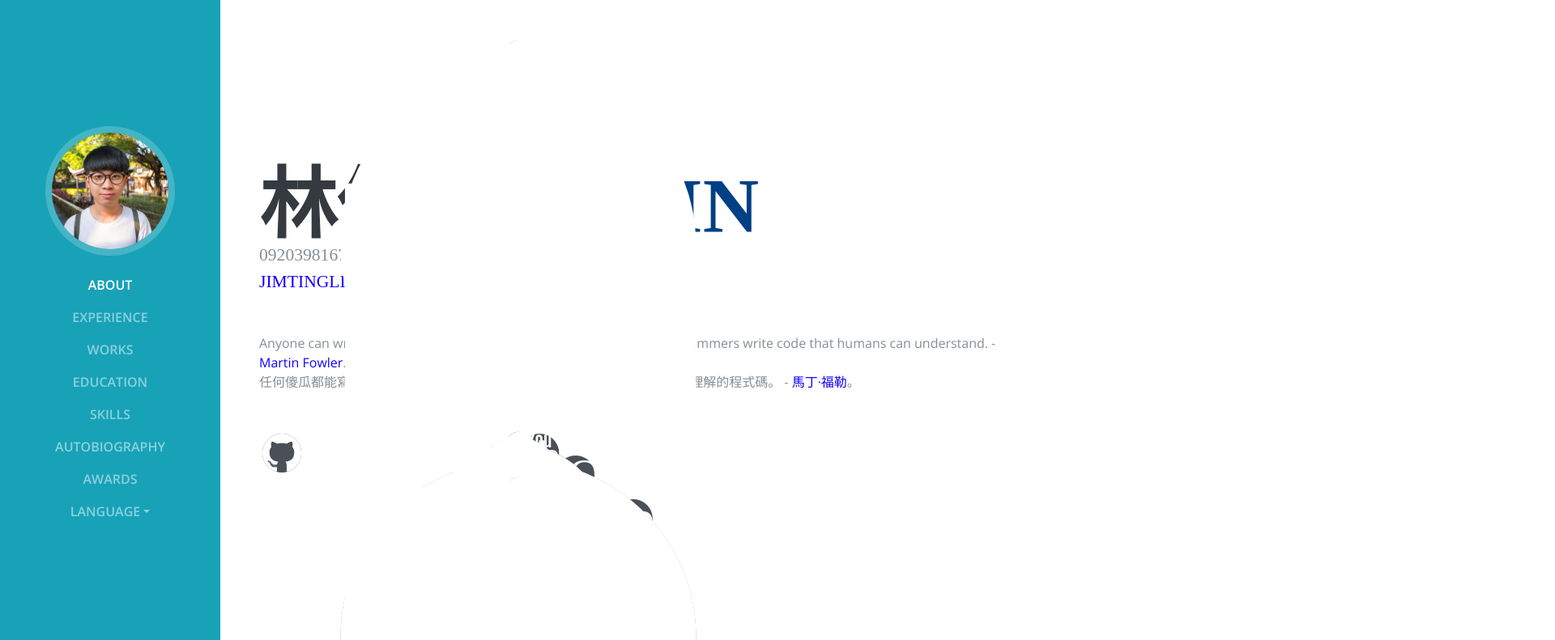
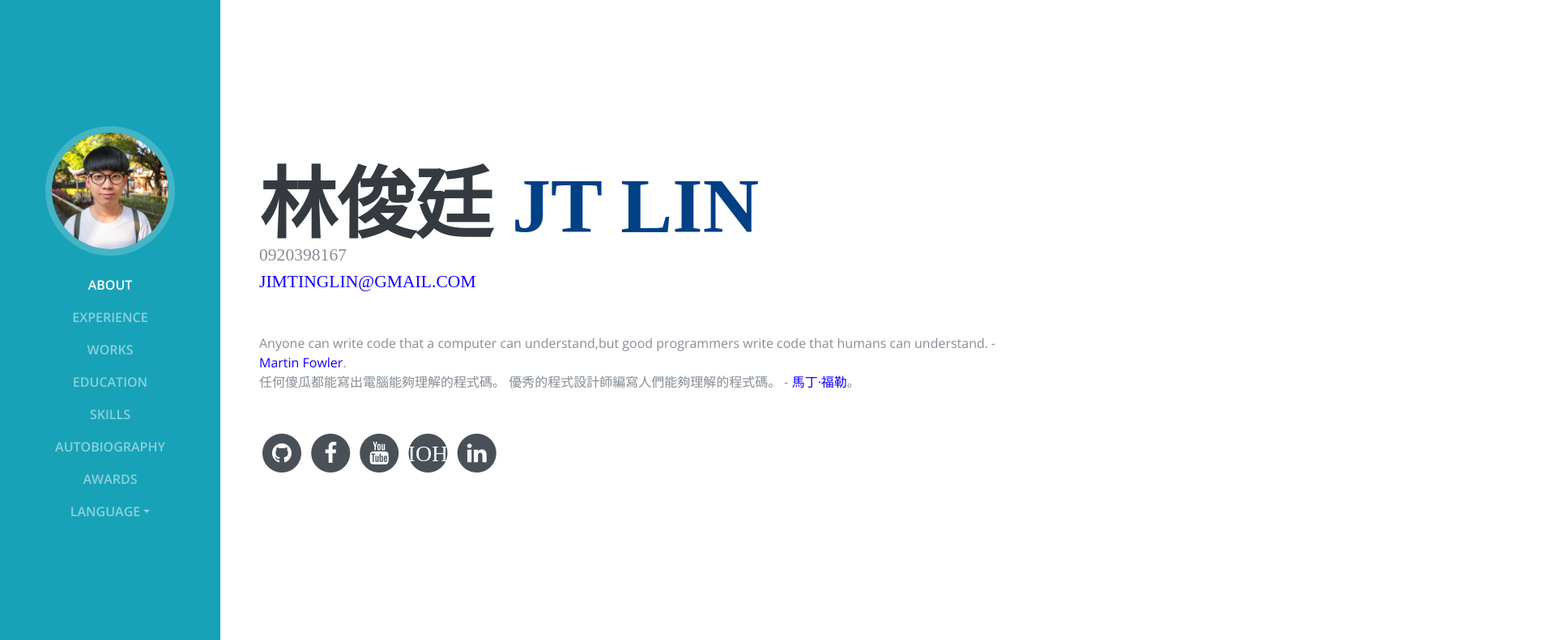
Before and after one commit to jimting/jimting.github.io, a plain HTML site: page Resume/index.html in a window 1280 px wide. Shown: the top 791 px of the page at 81% size, 1920 px wide, since content can reach past the window. Drawn offline with nearby package versions, Linux system fonts and the light colour scheme; a web font is replaced by a local one.

Commit message:
Update the elements <i/> to <i></i> to fix the layout problem.

```diff
--- a/Resume/index.html
+++ b/Resume/index.html
@@ -78,32 +78,32 @@
 						<li class="list-inline-item">
 							<a href="https://github.com/jimting">
 								<span class="fa-stack fa-lg">
-									<i class="fa fa-circle fa-stack-2x"/>
-									<i class="fa fa-github fa-stack-1x fa-inverse"/>
+									<i class="fa fa-circle fa-stack-2x"></i>
+									<i class="fa fa-github fa-stack-1x fa-inverse"></i>
 								</span>
 							</a>
 							<a href="https://www.facebook.com/IMJimmyLin">
 								<span class="fa-stack fa-lg">
-									<i class="fa fa-circle fa-stack-2x"/>
-									<i class="fa fa-facebook fa-stack-1x fa-inverse"/>
+									<i class="fa fa-circle fa-stack-2x"></i>
+									<i class="fa fa-facebook fa-stack-1x fa-inverse"></i>
 								</span>
 							</a>
 							<a href="https://www.youtube.com/user/JimTingLin/">
 								<span class="fa-stack fa-lg">
-									<i class="fa fa-circle fa-stack-2x"/>
-									<i class="fa fa-youtube fa-stack-1x fa-inverse"/>
+									<i class="fa fa-circle fa-stack-2x"></i>
+									<i class="fa fa-youtube fa-stack-1x fa-inverse"></i>
 								</span>
 							</a>
 							<a href="https://ioh.tw/talks/%E6%B5%B7%E5%A4%A7%E8%B3%87%E5%B7%A5%E7%B3%BB-%E6%9E%97%E4%BF%8A%E5%BB%B7-jiun-ting-lin-tw-study-ntou-bde">
 								<span class="fa-stack fa-lg">
-									<i class="fa fa-circle fa-stack-2x"/>
+									<i class="fa fa-circle fa-stack-2x"></i>
 									<i class="fa fa-stack-1x fa-inverse">IOH</i>
 								</span>
 							</a>
 							<a href="https://www.linkedin.com/in/%E4%BF%8A%E5%BB%B7-%E6%9E%97-2a5980178/">
 								<span class="fa-stack fa-lg">
-									<i class="fa fa-circle fa-stack-2x"/>
-									<i class="fa fa-linkedin fa-stack-1x fa-inverse"/>
+									<i class="fa fa-circle fa-stack-2x"></i>
+									<i class="fa fa-linkedin fa-stack-1x fa-inverse"></i>
 								</span>
 							</a>
 						</li>
```
Also changed, not shown: Resume/index_en.html (+9 -9 lines).
